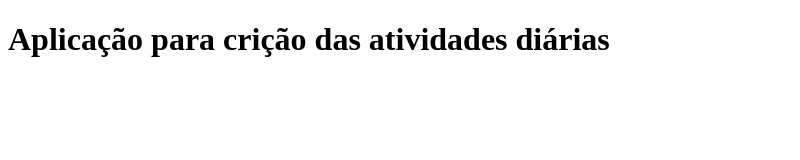
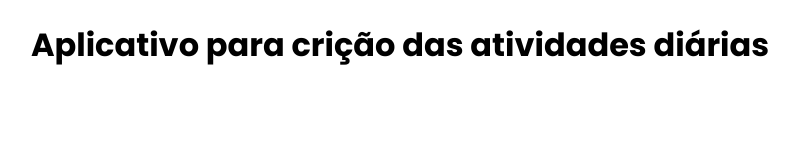
Before and after one commit to Paulopsrj/todoist-electronjs, an Electron app: page index.html in a window 800 px wide. Drawn offline with Linux system fonts and the light colour scheme.

Commit message:
Adicionando a font poppins

```diff
--- a/index.html
+++ b/index.html
@@ -1,13 +1,15 @@
 <!DOCTYPE html>
 <html>
   <head>
+    <link href="https://fonts.googleapis.com/css2?family=Poppins:wght@500;700&display=swap" rel="stylesheet">
+    <link href="./style.css" rel="stylesheet"/>
     <meta charset="UTF-8">
     <title>Todo ist</title>
-    <link href="./style.css" rel="stylesheet"/>
+
   <title>todoist</title>
 </head>
 <body>
-  <h1>Aplicação para crição das atividades diárias</h1>
+  <h1>Aplicativo para crição das atividades diárias</h1>
 
 </body>
 </html>
--- a/style.css
+++ b/style.css
@@ -0,0 +1,7 @@
+body{
+  font-family: 'Poppins', sans-serif;
+}
+
+h1{
+  text-align: center;
+}
```
